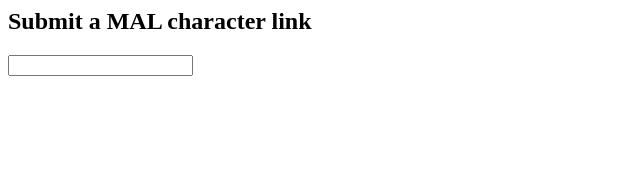
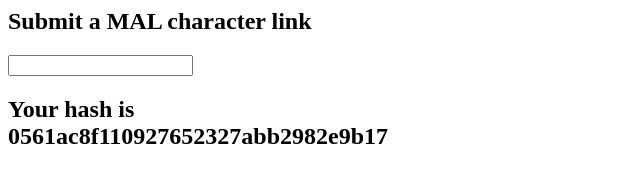
Before and after one commit to altilunium/sy, a plain HTML site: page a.html in a window 1280 px wide. Shown: the whole page, without its empty margins (0-640 px from the left). Drawn offline with Linux system fonts and the light colour scheme.

Commit message:
Add files via upload

```diff
--- a/a.html
+++ b/a.html
@@ -8,6 +8,7 @@
 <body>
 		<h2>Submit a MAL character link</h2>
 		<input type="text" id="target" onkeypress="handle(event)">
+		<h2>Your hash is <div id="nya"></div></h2>
 
 </body>
 
@@ -33,7 +34,7 @@ var vid = "";
       const visitorId = result.visitorId
       console.log(visitorId)
       vid = visitorId;
-      a = document.getElementById("me")
+      a = document.getElementById("nya")
       a.innerHTML = visitorId
     })
 
```
